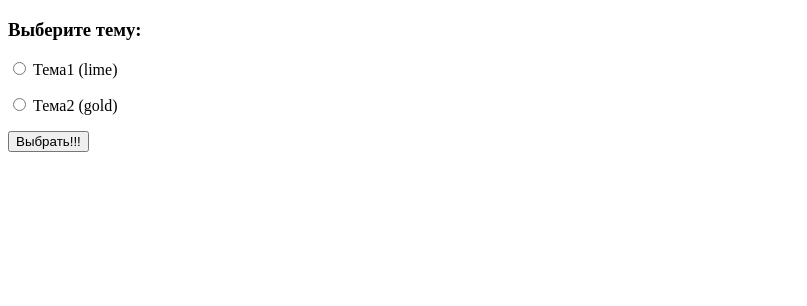
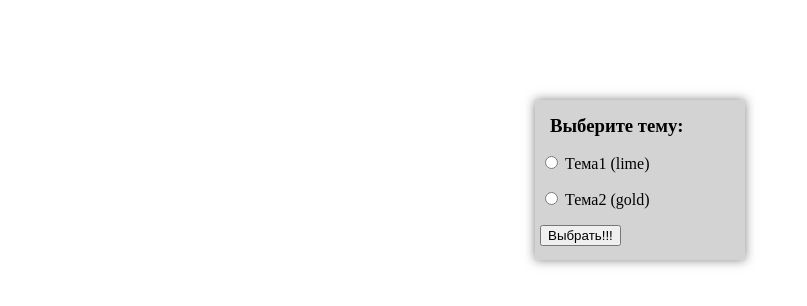
Before and after one commit to DenisVolhonsky/DenisVolhonsky.github.io, a plain HTML site: page JS11/index.html in a window 1280 px wide. Shown: the whole page, without its empty margins (0-807 px from the left). Drawn offline with Linux system fonts and the light colour scheme.

Commit message:
local storage themes apdated

```diff
--- /dev/null
+++ b/JS11/default.css
@@ -0,0 +1,11 @@
+.container {
+    margin: 100px auto;
+    padding: 5px;
+    width: 200px;
+    height: 150px;
+    background: lightgrey;
+    box-shadow: 0 0 10px rgba(0,0,0,0.5);;
+}
+h3 {
+    margin: 10px;
+}
--- a/JS11/index.html
+++ b/JS11/index.html
@@ -2,10 +2,11 @@
 <html lang="en">
 <head>
     <meta charset="UTF-8">
-    <link rel="stylesheet" href="">
+    <link rel="stylesheet" href="default.css">
     <title>Local Storage</title>
 </head>
 <body>
+    <div class="container">
         <h3>Выберите тему:</h3>
         <p>
             <input type="radio" name="theme" id="theme1">
@@ -15,7 +16,10 @@
             <input type="radio" name="theme" id="theme2">
             <label for="theme2"> Тема2 (gold)</label>
         </p>
+
         <button id="selectTheme">Выбрать!!!</button>
+    </div>
+
 <script src="script.js"></script>
 </body>
 </html>
--- a/JS11/style1.css
+++ b/JS11/style1.css
@@ -1,3 +1,11 @@
-body {
+.container {
+    margin: 100px auto;
+    padding: 5px;
+    width: 200px;
+    height: 150px;
     background: lime;
+    box-shadow: 0 0 10px rgba(0,0,0,0.5);;
 }
+h3 {
+    margin: 10px;
+}
```
Lines whose indentation alone changed are shown as unchanged.
